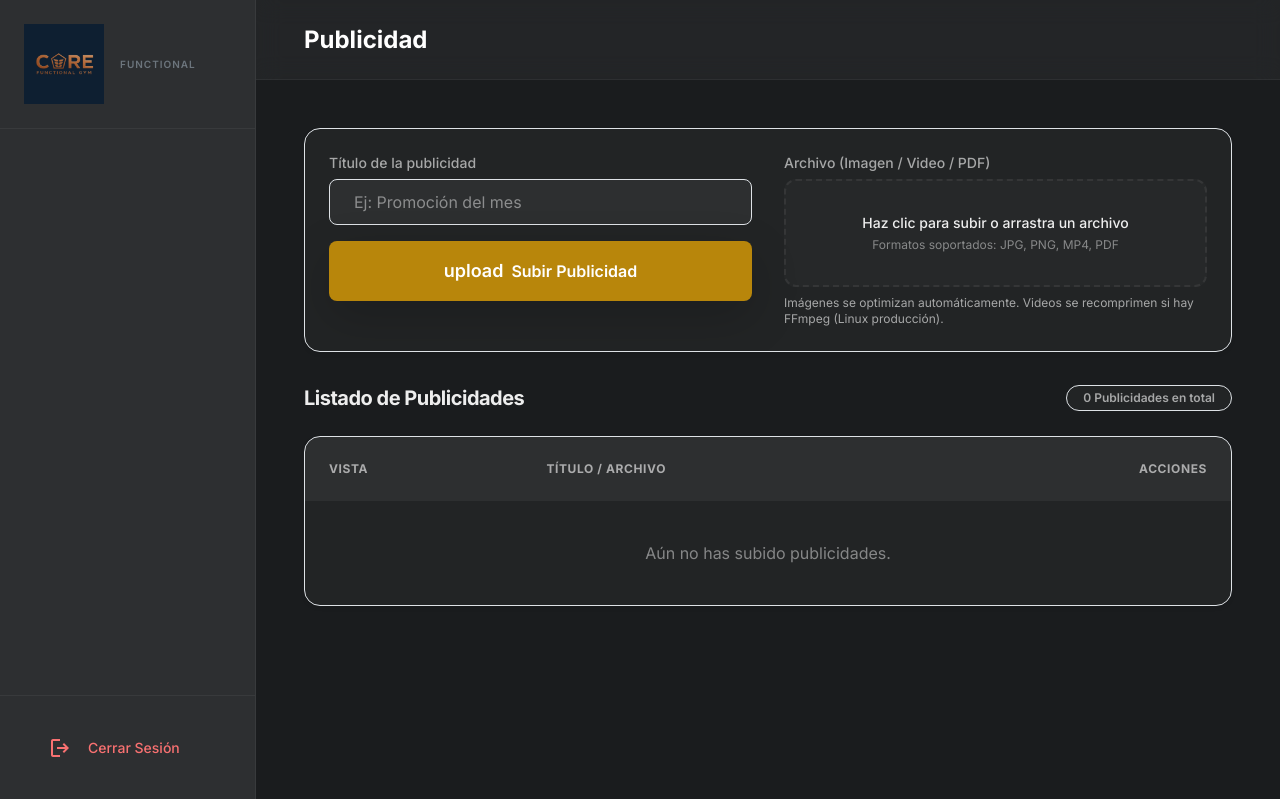
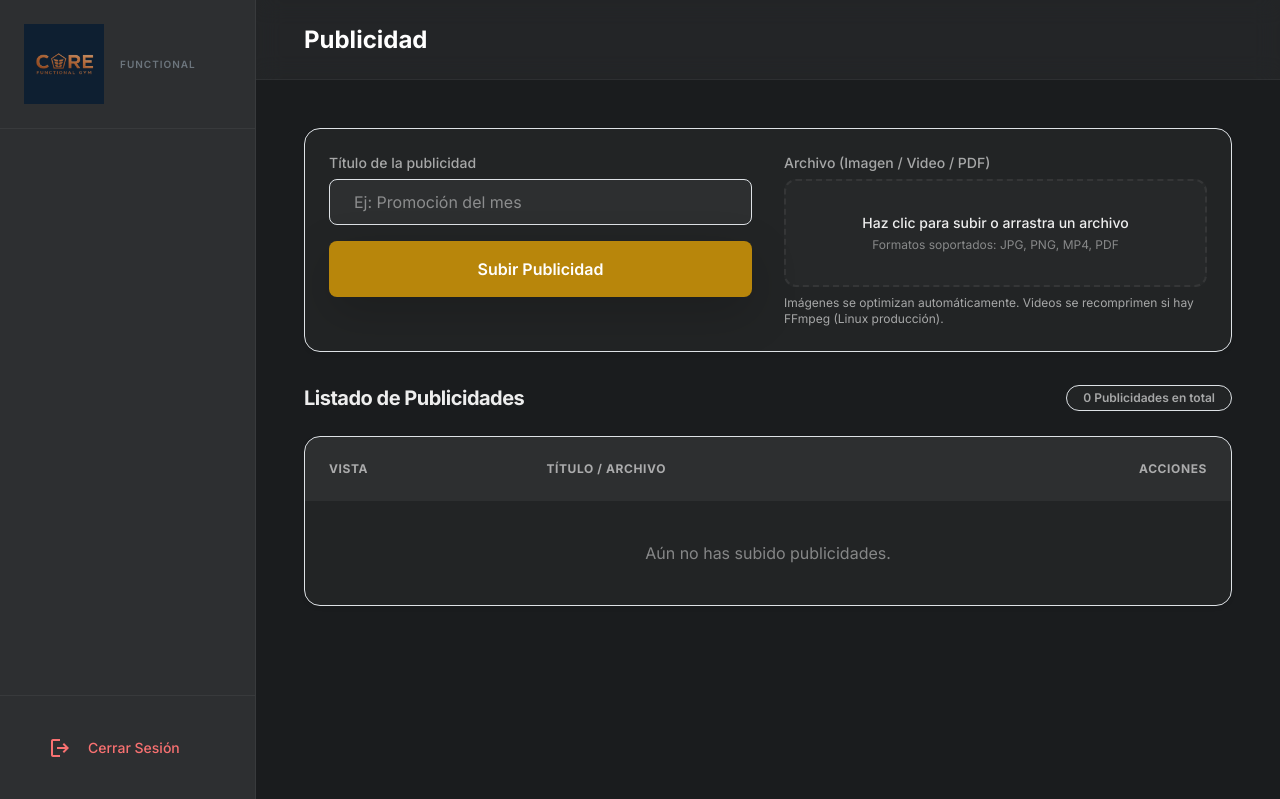
Before and after one commit to Anthony03022002/Proyecto_Gimnasio, a Flask app: template app/templates/admin_publicidad.html in a window 1280 px wide. Shown: the top 799 px of the page. Run offline with Flask 3, Linux system fonts and the light colour scheme; the template is opened without the code that fills it, so the values that code supplies are empty; some libraries are stand-ins or nearby versions.

Commit message:
eliminar texto

```diff
--- a/app/templates/admin_publicidad.html
+++ b/app/templates/admin_publicidad.html
@@ -66,7 +66,6 @@
                        flex items-center justify-center gap-2 shadow-lg shadow-[#B8860B]/20"
                 type="submit"
               >
-                <span class="material-icons-round text-lg">upload</span>
                 Subir Publicidad
               </button>
             </div>
```
